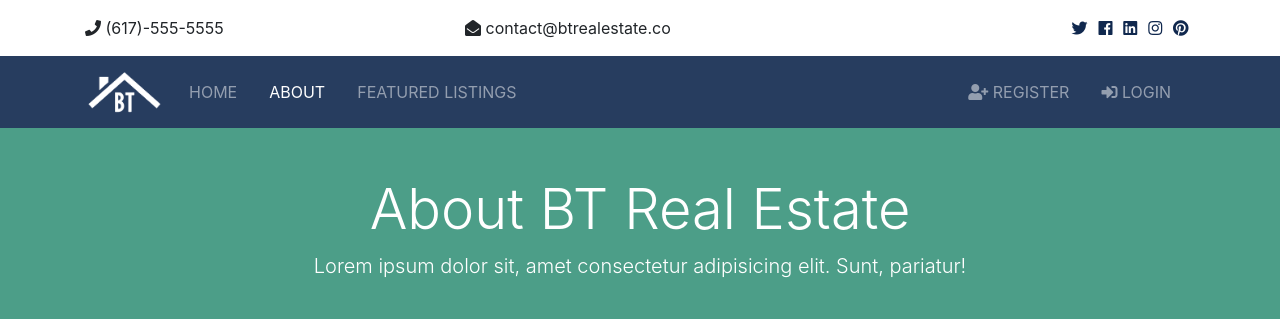
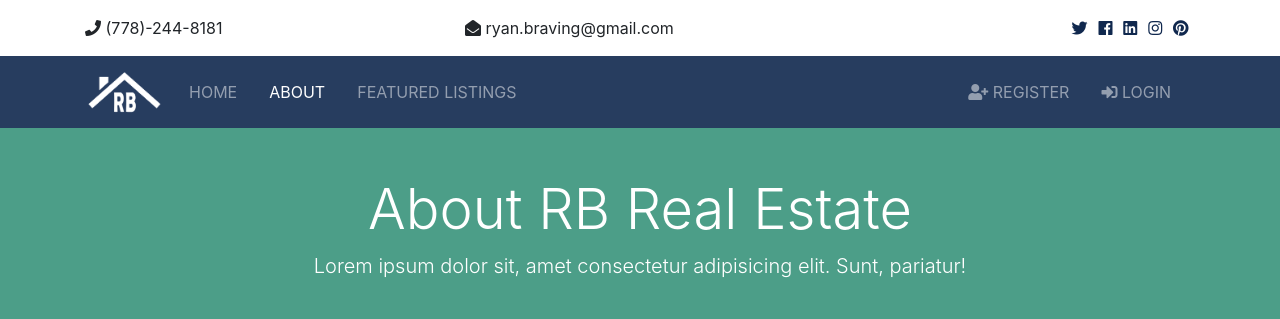
Before and after one commit to ryanbraving/Real_Estate_Project_Django_PostgreSQL, a Django app: page /about in a window 1280 px wide. Shown: the top 319 px of the page. Run offline with Django 3.2, Linux system fonts and the light colour scheme; data that the repository does not hold is empty; some libraries are stand-ins or nearby versions.

Commit message:
Added requirements file and cleaned some codes

```diff
--- /dev/null
+++ b/requirements.txt
@@ -0,0 +1,6 @@
+Django==2.2.7
+Pillow==6.2.1
+psycopg2==2.8.4
+psycopg2-binary==2.8.4
+pytz==2019.3
+sqlparse==0.3.0
--- a/templates/pages/about.html
+++ b/templates/pages/about.html
@@ -9,7 +9,7 @@
   <div class="container">
     <div class="row text-center">
       <div class="col-md-12">
-        <h1 class="display-4">About BT Real Estate</h1>
+        <h1 class="display-4">About RB Real Estate</h1>
         <p class="lead">Lorem ipsum dolor sit, amet consectetur adipisicing elit. Sunt, pariatur!</p>
       </div>
     </div>
--- a/templates/partials/_navbar.html
+++ b/templates/partials/_navbar.html
@@ -3,7 +3,7 @@
 <nav class="navbar navbar-expand-lg navbar-dark bg-primary sticky-top">
     <div class="container">
         <a class="navbar-brand" href="{% url 'index' %}">
-            <img src="{% static 'img/logo.png' %}" class="logo" alt="">
+            <img src="{% static 'img/logo-ryan.png' %}" class="logo" alt="">
         </a>
         <button class="navbar-toggler" type="button" data-toggle="collapse" data-target="#navbarNavAltMarkup">
             <span class="navbar-toggler-icon"></span>
--- a/templates/partials/_topbar.html
+++ b/templates/partials/_topbar.html
@@ -3,10 +3,10 @@
     <div class="container">
         <div class="row">
             <div class="col-md-4">
-                    <i class="fas fa-phone"></i> (617)-555-5555
+                <i class="fas fa-phone"></i> (778)-244-8181
             </div>
             <div class="col-md-4">
-                    <i class="fas fa-envelope-open"></i> contact@btrealestate.co
+                <i class="fas fa-envelope-open"></i> ryan.braving@gmail.com
             </div>
             <div class="col-md-4">
                 <div class="social text-right">
```
Also changed, not shown: real_estate_app/static/img/logo-ryan.png (added), 4 other files. Lines whose indentation alone changed are shown as unchanged.
